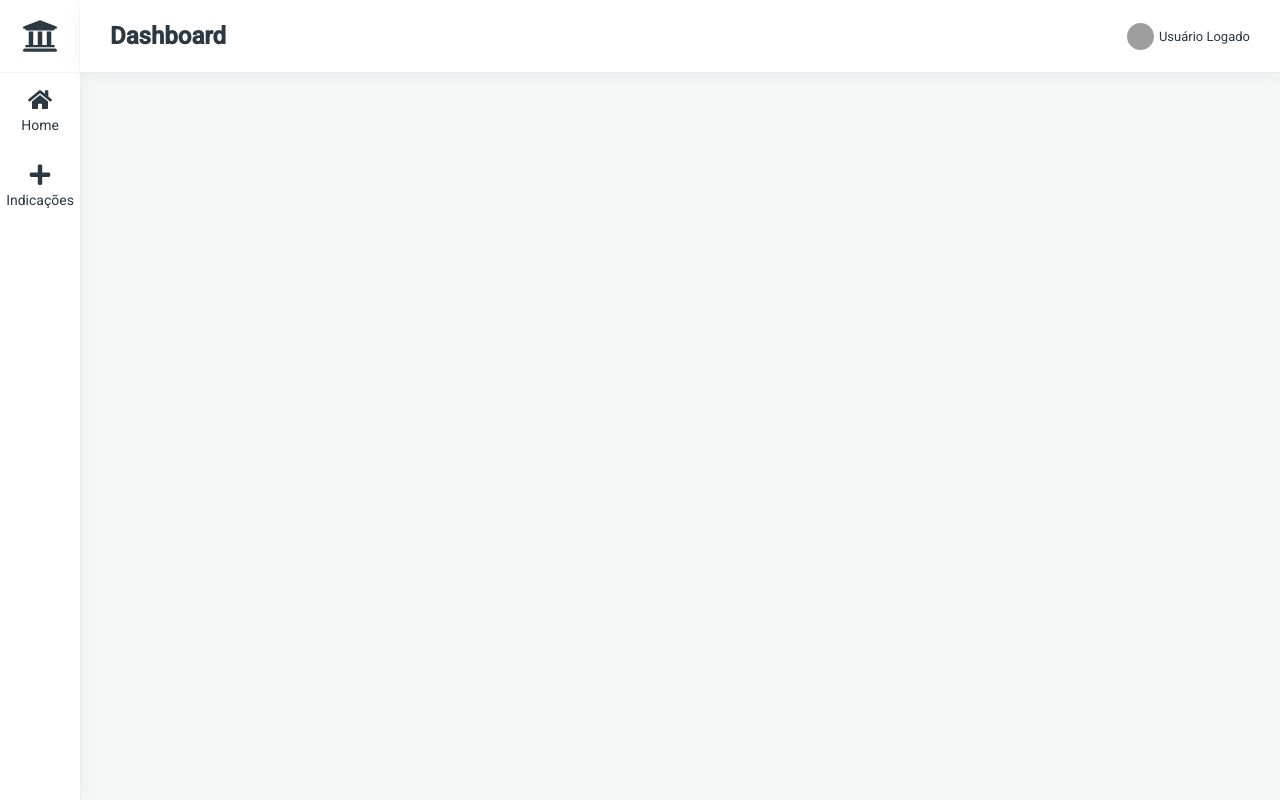
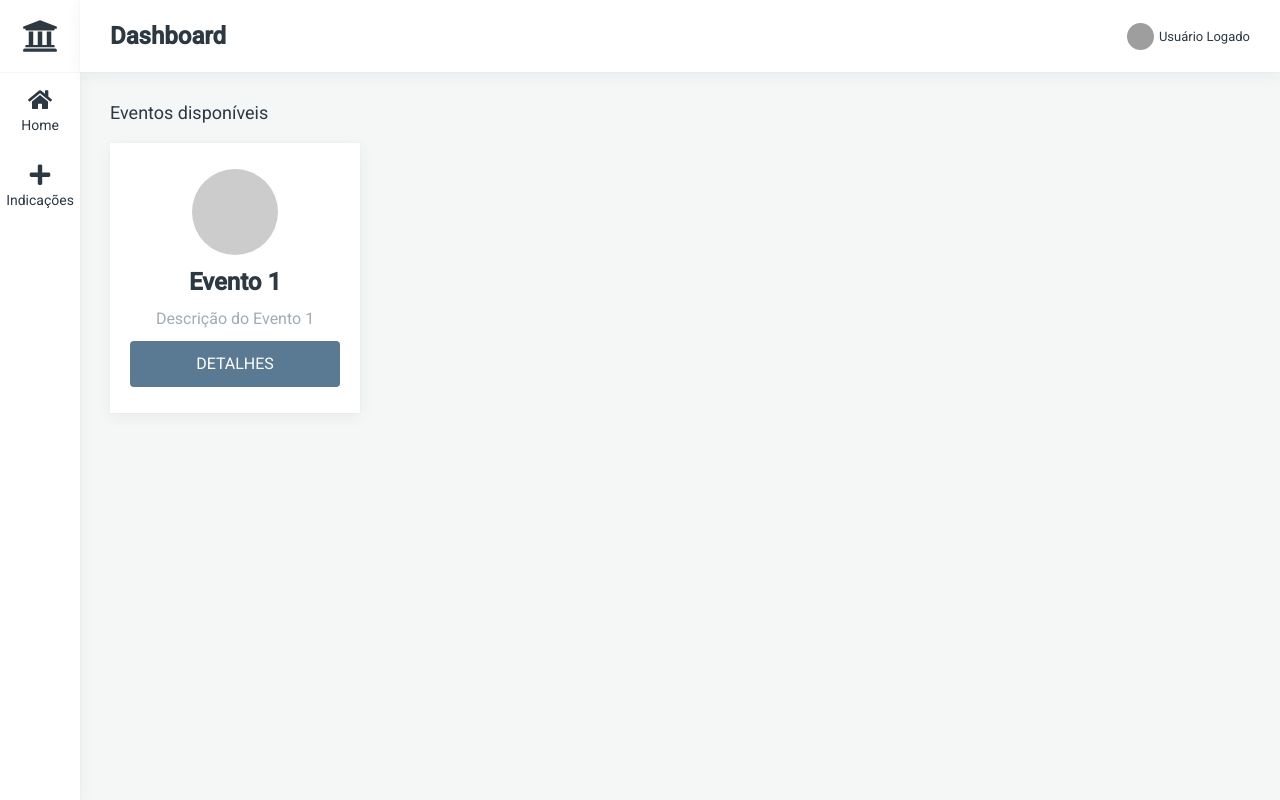
Before and after one commit to santanarscs/e-ingress, a React (Create React App) app: page / in a window 1280 px wide. Built offline with nearby package versions, Linux system fonts and the light colour scheme; grey boxes are pictures that could not be loaded.

Commit message:
adicionando layout de event list

```diff
--- /dev/null
+++ b/src/components/Events/ListEvents/index.js
@@ -0,0 +1,18 @@
+import React from 'react';
+
+import { Container, EventList, EventItem } from './styles';
+
+export default function ListEvents() {
+  return (
+    <Container>
+      <EventList>
+        <EventItem>
+          <div />
+          <strong>Evento 1</strong>
+          <span>Descrição do Evento 1</span>
+          <a href="#">Detalhes</a>
+        </EventItem>
+      </EventList>
+    </Container>
+  );
+}
--- /dev/null
+++ b/src/components/Events/ListEvents/styles.js
@@ -0,0 +1,56 @@
+import styled from 'styled-components';
+
+export const Container = styled.div``;
+
+export const EventList = styled.ul`
+	list-style: none;
+	display: flex;
+`;
+
+export const EventItem = styled.li`
+	display: inline-block;
+	width: 250px;
+	height: 270px;
+	padding: 20px;
+	background: #fff;
+	margin-right: 10px;
+	display: flex;
+	flex-direction: column;
+	justify-content: space-around;
+	align-items: center;
+	box-shadow: 0 0 1px 0 rgba(44, 56, 66, 0.08), 0 4px 14px rgba(44, 56, 66, 0.06);
+	> div {
+		width: 86px;
+		height: 86px;
+		border-radius: 50%;
+		background: #ccc;
+	}
+	strong {
+		font-size: 24px;
+	}
+	span {
+		font-size: 16px;
+		color: #a2abb3;
+	}
+	a {
+		color: #fff;
+		background: #5a7a94;
+		display: flex;
+		align-items: center;
+		font-size: 16px;
+		align-self: stretch;
+		width: 100%;
+		justify-content: center;
+		height: 46px;
+		border: none;
+		text-decoration: none;
+		padding: 0 25px;
+		border-radius: 4px;
+		transition: background-color 0.15s ease;
+		text-transform: uppercase;
+
+		&:hover {
+			background: #405668;
+		}
+	}
+`;
--- a/src/pages/Main/index.js
+++ b/src/pages/Main/index.js
@@ -1,7 +1,13 @@
 import React from 'react';
 
-// import { Container } from './styles';
+import { Container } from './styles';
+import ListEvents from '../../components/Events/ListEvents';
 
 export default function Main() {
-	return <div />;
+  return (
+    <Container>
+      <h1>Eventos disponíveis</h1>
+      <ListEvents />
+    </Container>
+  );
 }
--- a/src/pages/Main/styles.js
+++ b/src/pages/Main/styles.js
@@ -1,3 +1,13 @@
 import styled from 'styled-components';
 
-export const Container = styled.div``;
+export const Container = styled.div`
+	flex: 1;
+	margin: 30px;
+	display: flex;
+	flex-direction: column;
+	h1 {
+		font-size: 18px;
+		font-weight: normal;
+		margin-bottom: 20px;
+	}
+`;
--- a/src/styles/global.js
+++ b/src/styles/global.js
@@ -17,6 +17,9 @@ export const GlobalStyle = createGlobalStyle`
      font-family: 'Roboto', sans-serif;
      color: #2C3842;
    }
+   input, button {
+    font-family: 'Roboto', sans-serif;
+   }
    button {
      cursor: pointer;
    }
```
Also changed, not shown: src/pages/dashboard/index.js (deleted, +0 -11 lines), src/pages/dashboard/styles.js (deleted, +0 -56 lines), src/styles/components/Button.js (added, +61 -0 lines).
